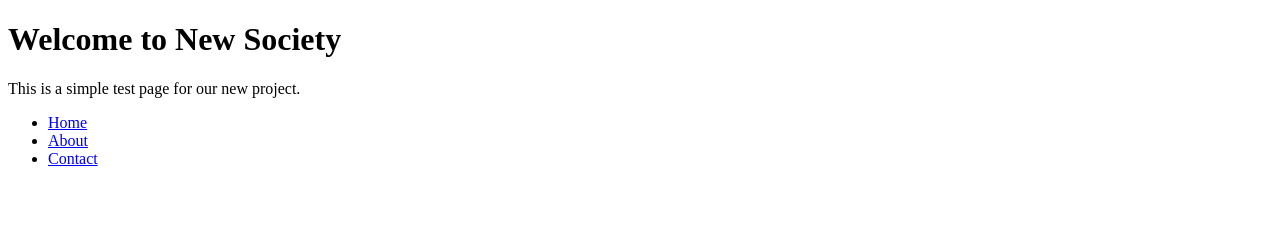
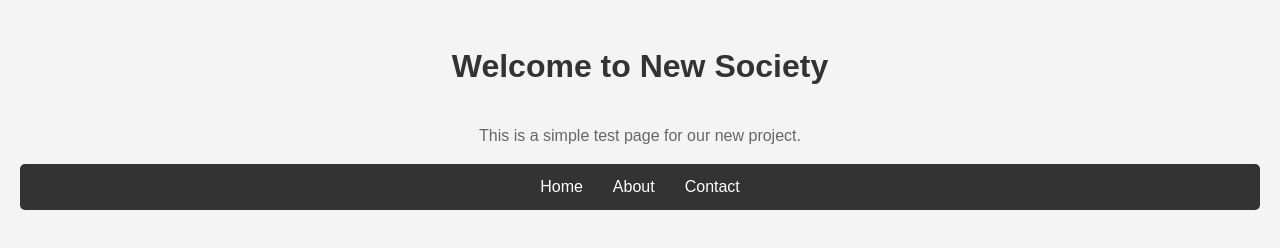
Before and after one commit to sudo-ninja-droid/new-society-test, a plain HTML site: page index.html in a window 1280 px wide. Drawn offline with Linux system fonts and the light colour scheme.

Commit message:
Add CSS styling to the page

```diff
--- a/index.html
+++ b/index.html
@@ -4,6 +4,46 @@
     <meta charset="UTF-8">
     <meta name="viewport" content="width=device-width, initial-scale=1.0">
     <title>Welcome to New Society</title>
+    <style>
+        body {
+            font-family: Arial, sans-serif;
+            line-height: 1.6;
+            margin: 0;
+            padding: 20px;
+            background-color: #f4f4f4;
+        }
+        h1 {
+            color: #333;
+            text-align: center;
+            margin-bottom: 30px;
+        }
+        nav {
+            background-color: #333;
+            padding: 10px;
+            border-radius: 5px;
+        }
+        nav ul {
+            list-style: none;
+            padding: 0;
+            margin: 0;
+            display: flex;
+            justify-content: center;
+        }
+        nav li {
+            margin: 0 15px;
+        }
+        nav a {
+            color: white;
+            text-decoration: none;
+        }
+        nav a:hover {
+            color: #ddd;
+        }
+        p {
+            text-align: center;
+            color: #666;
+        }
+    </style>
 </head>
 <body>
     <h1>Welcome to New Society</h1>
```
